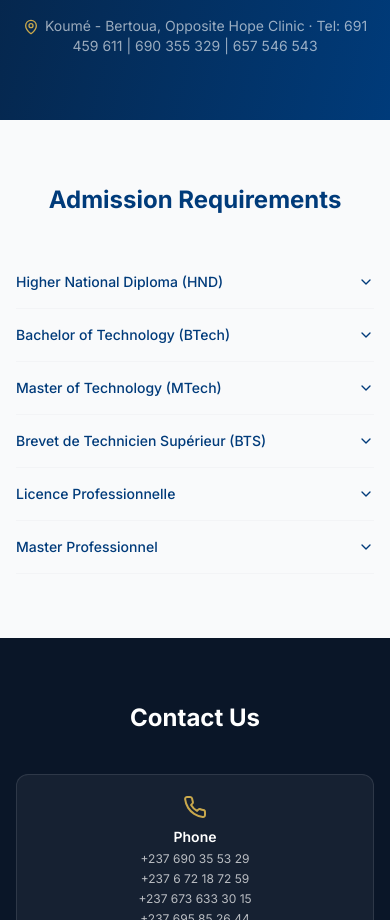
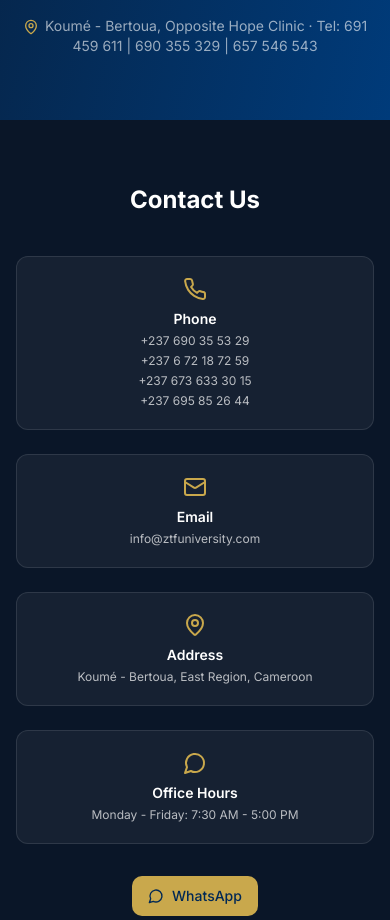
Before and after one commit to Lineker-star/ztf-university-registration, a Next.js app: page /en in a window 390 px wide. Shown: the part 5320-6240 px from the top of the page. Built offline with nearby package versions, Linux system fonts and the light colour scheme.

Commit message:
fix: remove old accordion admission section, ensure new bilingual requirements section is live

```diff
--- a/src/app/[locale]/page.tsx
+++ b/src/app/[locale]/page.tsx
@@ -25,12 +25,10 @@ import { Navbar } from '@/components/layout/Navbar';
 import { Footer } from '@/components/layout/Footer';
 import { Button } from '@/components/ui/button';
 import { Card, CardContent } from '@/components/ui/card';
-import { Accordion, AccordionContent, AccordionItem, AccordionTrigger } from '@/components/ui/accordion';
 import { HIGHER_INSTITUTES, MAIN_PROGRAMMES, TOTAL_FIELDS } from '@/lib/constants/programmes';
 import { CONTACT_INFO } from '@/lib/constants/contact';
 
 const STEP_ICONS = [Users, GraduationCap, ClipboardCheck, UploadCloud, Users, CheckCircle2];
-const REQUIREMENT_KEYS = ['hnd', 'btech', 'mtech', 'bts', 'licence', 'master'] as const;
 
 const ADMISSION_REQUIREMENTS = [
   {
@@ -344,21 +342,6 @@ export default function HomePage({ params: { locale } }: { params: { locale: str
           </div>
         </section>
 
-        {/* Admission requirements */}
-        <section className="bg-gray-50 py-16">
-          <div className="container max-w-3xl">
-            <h2 className="text-center text-2xl font-bold text-ztf-navy sm:text-3xl">{t('requirements_title')}</h2>
-            <Accordion type="single" collapsible className="mt-10">
-              {REQUIREMENT_KEYS.map((key) => (
-                <AccordionItem key={key} value={key}>
-                  <AccordionTrigger className="text-ztf-navy">{t(key)}</AccordionTrigger>
-                  <AccordionContent className="text-gray-600">{t(`req_${key}`)}</AccordionContent>
-                </AccordionItem>
-              ))}
-            </Accordion>
-          </div>
-        </section>
-
         {/* Contact */}
         <section className="bg-ztf-navyDeep py-16 text-white">
           <div className="container">
```
